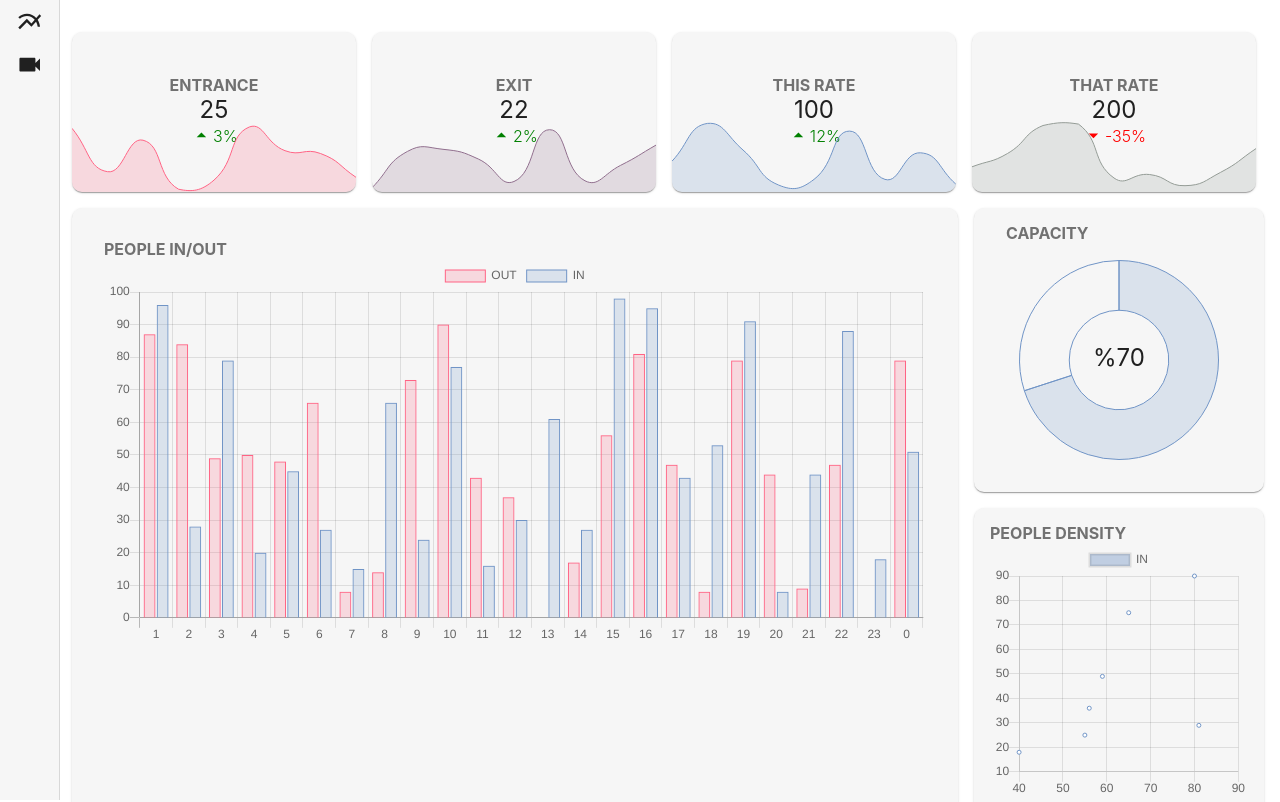
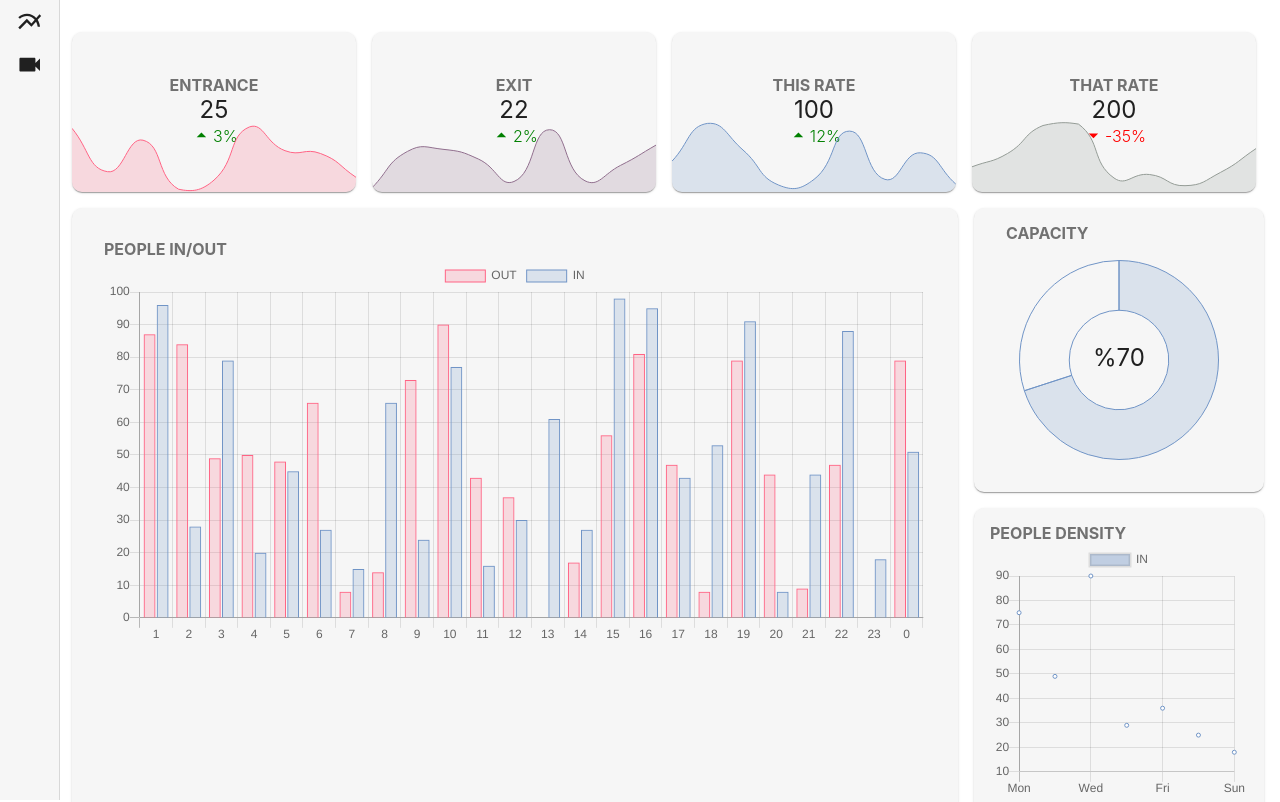
Before and after one commit to Corsage/2020-vision, a React (Create React App) app in the folder front/my-app/: page /dashboard in a window 1280 px wide. Shown: the top 802 px of the page. Built offline with nearby package versions, Linux system fonts and the light colour scheme; no server answers.

Commit message:
fix scatter x-labels

```diff
--- a/front/my-app/src/components/PeopleScatter.js
+++ b/front/my-app/src/components/PeopleScatter.js
@@ -30,13 +30,13 @@ const PeopleScatter = () => {
                 pointRadius: 2,
                 pointHitRadius: 10,
                 data: [
-                    { x: 65, y: 75 },
-                    { x: 59, y: 49 },
-                    { x: 80, y: 90 },
-                    { x: 81, y: 29 },
-                    { x: 56, y: 36 },
-                    { x: 55, y: 25 },
-                    { x: 40, y: 18 },
+                    { x:0, y: 75 },
+                    { x:1, y: 49 },
+                    { x:2, y: 90 },
+                    { x:3, y: 29 },
+                    { x:4, y: 36 },
+                    { x:5, y: 25 },
+                    { x:6, y: 18 },
                 ]
             }
         ]
@@ -45,6 +45,16 @@ const PeopleScatter = () => {
     const scatterOptions = {
         maintainAspectRatio: true,
         aspectRatio: 1,
+        scales: {
+            xAxes: [{
+                ticks: {
+                    userCallback: function(label, index, labels) {
+                        const days = ['Mon', 'Tues', 'Wed', 'Thurs', 'Fri', 'Sat', 'Sun']
+                        return days[label%7];
+                    }
+                 }
+            }]
+         },
 
     }
     return (
```
